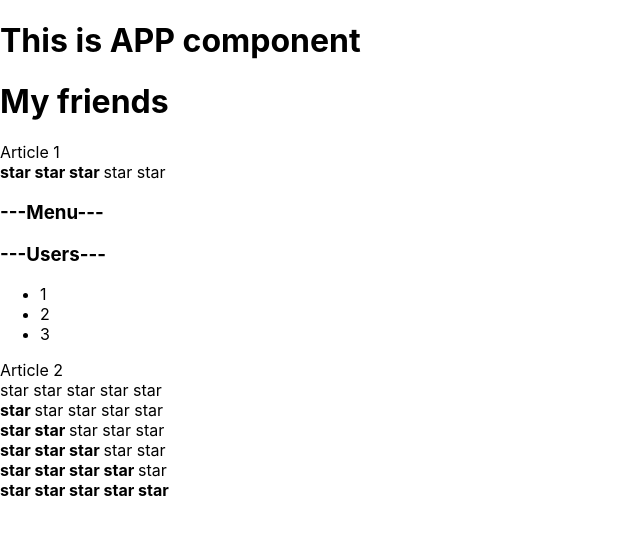
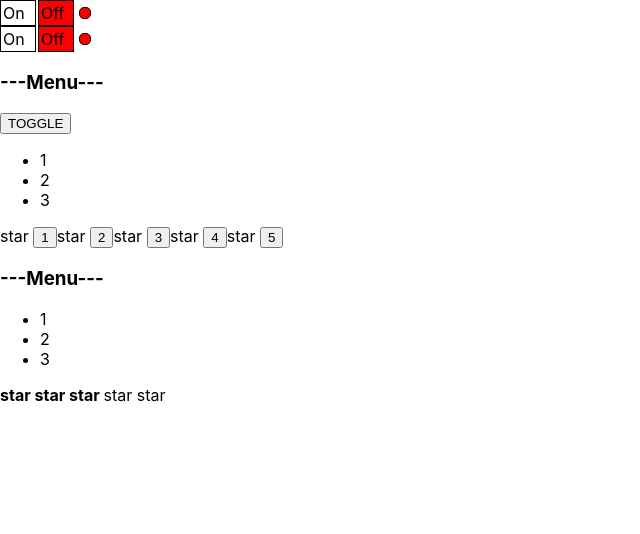
Before and after one commit to Kaftyreva-Polina/react_kabzda, a React (Create React App) app: page / in a window 1280 px wide. Shown: the top 534 px of the page, without its empty margins (0-640 px from the left). Built offline with nearby package versions, Linux system fonts and the light colour scheme.

Commit message:
6-7 useState, uncontrolled components

```diff
--- a/src/App.tsx
+++ b/src/App.tsx
@@ -2,25 +2,40 @@
 import "./App.css";
 import {Accordion} from "./components/Accordion/Accordion";
 import {Rating} from "./components/Rating/Rating";
+import OnOff from "./components/OnOff/OnOff";
+import {UncontrolledAccordion} from "./components/UncontrolledAccordion/UncontrolledAccordion";
+import {UncontrolledRating} from "./components/UncontrolledRating/UncontrolledRating";
+
 
 function App() {
     console.log("App rendering")
     // debugger
     return (
         <div>
-            <PageTitle title={"This is APP component"}/>
-            <PageTitle title={"My friends"}/>
-            Article 1
+            <OnOff />
+            <OnOff />
+
+            <UncontrolledAccordion titleValue={"Menu"}/>
+            <UncontrolledRating />
+
+            <Accordion titleValue={"Menu"} collapsed={false}/>
             <Rating value={3}/>
-            <Accordion titleValue={"Menu"} collapsed={true}/>
-            <Accordion titleValue={"Users"} collapsed={false}/>
-            Article 2
-            <Rating value={0}/>
-            <Rating value={1}/>
-            <Rating value={2}/>
-            <Rating value={3}/>
-            <Rating value={4}/>
-            <Rating value={5}/>
+
+            {/*<OnOff on={false}/>*/}
+            {/*<OnOff on={true}/>*/}
+            {/*<PageTitle title={"This is APP component"}/>*/}
+            {/*<PageTitle title={"My friends"}/>*/}
+            {/*Article 1*/}
+            {/*<Rating value={3}/>*/}
+            {/*<Accordion titleValue={"Menu"} collapsed={true}/>*/}
+            {/*<Accordion titleValue={"Users"} collapsed={false}/>*/}
+            {/*Article 2*/}
+            {/*<Rating value={0}/>*/}
+            {/*<Rating value={1}/>*/}
+            {/*<Rating value={2}/>*/}
+            {/*<Rating value={3}/>*/}
+            {/*<Rating value={4}/>*/}
+            {/*<Rating value={5}/>*/}
         </div>
     );
 }
--- /dev/null
+++ b/src/components/OnOff/OnOff.tsx
@@ -0,0 +1,52 @@
+import React, {useState} from "react";
+
+
+type PropsType = {
+    // on: boolean
+}
+
+function OnOff(props: PropsType) {
+    console.log("OnOff rendering");
+
+    let [on, setOn] = useState(false)
+
+    console.log("on: " + on);
+
+    const onStyle = {
+        width: "30px",
+        height: "20px",
+        border: "1px solid black",
+        display: "inline-block",
+        padding: "2px",
+        backgroundColor: on ? "green" : "white"
+    };
+    const offStyle = {
+        width: "30px",
+        height: "20px",
+        border: "1px solid black",
+        display: "inline-block",
+        marginLeft: "2px",
+        padding: "2px",
+        backgroundColor: !on ? "red" : "white"
+    };
+    const indicatorStyle = {
+        width: "10px",
+        height: "10px",
+        borderRadius: "5px",
+        border: "1px solid black",
+        display: "inline-block",
+        marginLeft: "5px",
+        backgroundColor: on ? "green" : "red"
+
+    };
+
+    return (
+        <div>
+            <div style={onStyle} onClick={() => {setOn(true)}}>On</div>
+            <div style={offStyle} onClick={() => {setOn(false)}}>Off</div>
+            <div style={indicatorStyle}></div>
+        </div>
+    );
+}
+
+export default OnOff;
--- a/src/components/Rating/Rating.tsx
+++ b/src/components/Rating/Rating.tsx
@@ -24,10 +24,5 @@
 
 function Star(props: StarPropsType) {
     console.log("Star rendering")
-
-    if (props.selected) {
-        return <span><b>star </b></span>
-    } else {
-        return <span>star </span>
-    }
+    return <span>{props.selected ? <b>star </b> : "star "}</span>
 }
--- /dev/null
+++ b/src/components/UncontrolledAccordion/UncontrolledAccordion.tsx
@@ -0,0 +1,39 @@
+import React, {useState} from "react";
+
+
+type AccordionPropsType = {
+    titleValue: string
+}
+
+export function UncontrolledAccordion(props: AccordionPropsType) {
+    console.log("Accordion rendering")
+
+    let [collapsed, setCollapsed] = useState(false)
+
+    return (
+        <div>
+            <AccordionTitle title={props.titleValue}/>
+            <button onClick={() => {setCollapsed(!collapsed)}}>TOGGLE</button>
+            {!collapsed && <AccordionBody/>}
+        </div>
+    );
+}
+
+
+type AccordionTitlePropsType = {
+    title: string
+}
+
+function AccordionTitle(props: AccordionTitlePropsType) {
+    console.log("AccordionTitle rendering")
+    return <h3>---{props.title}---</h3>
+}
+
+function AccordionBody() {
+    console.log("AccordionBody rendering")
+    return <ul>
+        <li>1</li>
+        <li>2</li>
+        <li>3</li>
+    </ul>
+}
--- /dev/null
+++ b/src/components/UncontrolledRating/UncontrolledRating.tsx
@@ -0,0 +1,30 @@
+import React, {useState} from "react";
+
+type RatingPropsType = {
+    // value: 0 | 1 | 2 | 3 | 4 | 5
+}
+
+export function UncontrolledRating(props: RatingPropsType) {
+    console.log("Rating rendering")
+
+    let [value, setValue] = useState(0)
+
+    return (
+        <div>
+            <Star selected={value > 0}/> <button onClick={() => {setValue(1)}}>1</button>
+            <Star selected={value > 1}/> <button onClick={() => {setValue(2)}}>2</button>
+            <Star selected={value > 2}/> <button onClick={() => {setValue(3)}}>3</button>
+            <Star selected={value > 3}/> <button onClick={() => {setValue(4)}}>4</button>
+            <Star selected={value > 4}/> <button onClick={() => {setValue(5)}}>5</button>
+        </div>
+    )
+}
+
+type StarPropsType = {
+    selected: boolean
+}
+
+function Star(props: StarPropsType) {
+    console.log("Star rendering")
+    return <span>{props.selected ? <b>star </b> : "star "}</span>
+}
```
